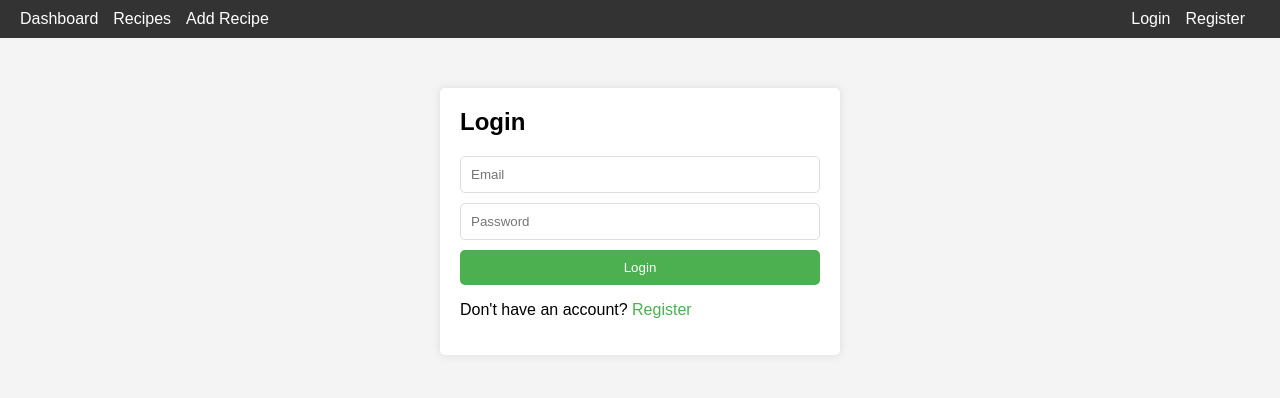
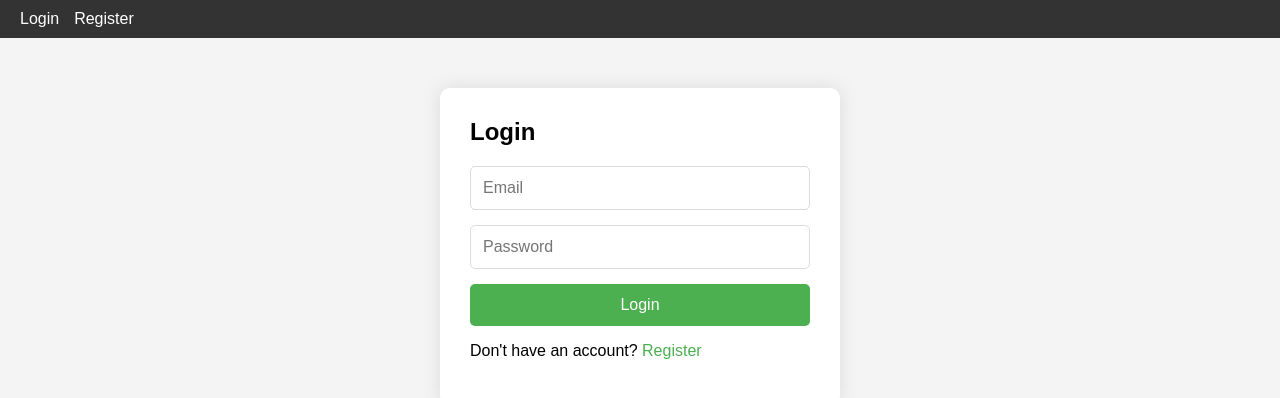
Before and after one commit to SwethaB0706/react, a React (Create React App) app in the folder recipe-management-app/: page /login in a window 1280 px wide. Shown: the top 398 px of the page. Built offline with nearby package versions, Linux system fonts and the light colour scheme.

Commit message:
version update 2.0

```diff
--- a/recipe-management-app/src/components/Header.js
+++ b/recipe-management-app/src/components/Header.js
@@ -1,5 +1,5 @@
 import React from 'react';
-import { Link,useNavigate } from 'react-router-dom';
+import { Link, useNavigate } from 'react-router-dom';
 import styled from 'styled-components';
 
 const HeaderContainer = styled.header`
@@ -27,7 +27,7 @@ const LogoutButton = styled.button`
   cursor: pointer;
 `;
 
-const Header =() => {
+const Header = () => {
   const navigate = useNavigate();
   const isLoggedIn = !!localStorage.getItem('token');
 
@@ -39,11 +39,13 @@ const Header =() => {
   return (
     <HeaderContainer>
       <Nav>
+        {isLoggedIn && (
           <div>
             <NavLink to="/">Dashboard</NavLink>
             <NavLink to="/recipes">Recipes</NavLink>
             <NavLink to="/add-recipe">Add Recipe</NavLink>
           </div>
+        )}
         <div>
           {isLoggedIn ? (
             <LogoutButton onClick={handleLogout}>Logout</LogoutButton>
@@ -57,6 +59,6 @@ const Header =() => {
       </Nav>
     </HeaderContainer>
   );
-  }
+};
 
 export default Header;
--- a/recipe-management-app/src/components/RecipeList.js
+++ b/recipe-management-app/src/components/RecipeList.js
@@ -58,7 +58,7 @@ const AddRecipeButton = styled(Link)`
   border-radius: 5px;
 `;
 
-const RecipeList = ()=> {
+const RecipeList = () => {
   const { loading, error, data } = useQuery(GET_RECIPES);
   const [searchTerm, setSearchTerm] = useState('');
 
--- a/recipe-management-app/src/pages/Login.js
+++ b/recipe-management-app/src/pages/Login.js
@@ -1,7 +1,7 @@
 import React, { useState } from 'react';
 import { useMutation, gql } from '@apollo/client';
 import { Link, useNavigate } from 'react-router-dom';
-import styled from 'styled-components';
+import styles from '../styles/Login.module.css';
 
 const LOGIN_MUTATION = gql`
   mutation Login($email: String!, $password: String!) {
@@ -15,85 +15,159 @@ const LOGIN_MUTATION = gql`
   }
 `;
 
-const LoginContainer = styled.div`
-  max-width: 400px;
-  margin: 50px auto;
-  padding: 20px;
-  background-color: #fff;
-  border-radius: 5px;
-  box-shadow: 0 0 10px rgba(0, 0, 0, 0.1);
-`;
-
-const Form = styled.form`
-  display: flex;
-  flex-direction: column;
-`;
-
-const Input = styled.input`
-  margin-bottom: 10px;
-  padding: 10px;
-  border: 1px solid #ddd;
-  border-radius: 5px;
-`;
-
-const Button = styled.button`
-  padding: 10px;
-  background-color: #4CAF50;
-  color: white;
-  border: none;
-  border-radius: 5px;
-  cursor: pointer;
-`;
-
-const ErrorMessage = styled.p`
-  color: red;
-`;
-
-const Login = ()=> {
+const Login =() =>{
   const [email, setEmail] = useState('');
   const [password, setPassword] = useState('');
+  const [errorMessage, setErrorMessage] = useState('');
   const navigate = useNavigate();
 
-  const [login, { loading, error }] = useMutation(LOGIN_MUTATION, {
+  const [login, { loading }] = useMutation(LOGIN_MUTATION, {
     onCompleted: ({ login }) => {
       localStorage.setItem('token', login.token);
       navigate('/');
+    },
+    onError: (error) => {
+      setErrorMessage(error.message || 'An error occurred during login');
     },
   });
 
   const handleSubmit = (e) => {
     e.preventDefault();
+    setErrorMessage(''); // Clear any previous error messages
     login({ variables: { email, password } });
   };
 
   return (
-    <LoginContainer>
+    <div className={styles.loginContainer}>
       <h2>Login</h2>
-      <Form onSubmit={handleSubmit}>
-        <Input
+      <form className={styles.form} onSubmit={handleSubmit}>
+        <input
+          className={styles.input}
           type="email"
           placeholder="Email"
           value={email}
           onChange={(e) => setEmail(e.target.value)}
           required
         />
-        <Input
+        <input
+          className={styles.input}
           type="password"
           placeholder="Password"
           value={password}
           onChange={(e) => setPassword(e.target.value)}
           required
         />
-        <Button type="submit" disabled={loading}>
+        <button className={styles.button} type="submit" disabled={loading}>
           {loading ? 'Logging in...' : 'Login'}
-        </Button>
-      </Form>
-      {error && <ErrorMessage>Error: {error.message}</ErrorMessage>}
+        </button>
+      </form>
+      {errorMessage && <p className={styles.errorMessage}>{errorMessage}</p>}
       <p>
-        Don't have an account? <Link to="/register">Register</Link>
+        Don't have an account? <Link className={styles.link} to="/register">Register</Link>
       </p>
-    </LoginContainer>
+    </div>
   );
 }
 
 export default Login;
+
+
+// import React, { useState } from 'react';
+// import { useMutation, gql } from '@apollo/client';
+// import { Link, useNavigate } from 'react-router-dom';
+// import styled from 'styled-components';
+
+// const LOGIN_MUTATION = gql`
+//   mutation Login($email: String!, $password: String!) {
+//     login(email: $email, password: $password) {
+//       token
+//       user {
+//         id
+//         username
+//       }
+//     }
+//   }
+// `;
+
+// const LoginContainer = styled.div`
+//   max-width: 400px;
+//   margin: 50px auto;
+//   padding: 20px;
+//   background-color: #fff;
+//   border-radius: 5px;
+//   box-shadow: 0 0 10px rgba(0, 0, 0, 0.1);
+// `;
+
+// const Form = styled.form`
+//   display: flex;
+//   flex-direction: column;
+// `;
+
+// const Input = styled.input`
+//   margin-bottom: 10px;
+//   padding: 10px;
+//   border: 1px solid #ddd;
+//   border-radius: 5px;
+// `;
+
+// const Button = styled.button`
+//   padding: 10px;
+//   background-color: #4CAF50;
+//   color: white;
+//   border: none;
+//   border-radius: 5px;
+//   cursor: pointer;
+// `;
+
+// const ErrorMessage = styled.p`
+//   color: red;
+// `;
+
+// const Login = ()=> {
+//   const [email, setEmail] = useState('');
+//   const [password, setPassword] = useState('');
+//   const navigate = useNavigate();
+
+//   const [login, { loading, error }] = useMutation(LOGIN_MUTATION, {
+//     onCompleted: ({ login }) => {
+//       localStorage.setItem('token', login.token);
+//       navigate('/');
+//     },
+//   });
+
+//   const handleSubmit = (e) => {
+//     e.preventDefault();
+//     login({ variables: { email, password } });
+//   };
+
+//   return (
+//     <LoginContainer>
+//       <h2>Login</h2>
+//       <Form onSubmit={handleSubmit}>
+//         <Input
+//           type="email"
+//           placeholder="Email"
+//           value={email}
+//           onChange={(e) => setEmail(e.target.value)}
+//           required
+//         />
+//         <Input
+//           type="password"
+//           placeholder="Password"
+//           value={password}
+//           onChange={(e) => setPassword(e.target.value)}
+//           required
+//         />
+//         <Button type="submit" disabled={loading}>
+//           {loading ? 'Logging in...' : 'Login'}
+//         </Button>
+//       </Form>
+//       {error && <ErrorMessage>Error: {error.message}</ErrorMessage>}
+//       <p>
+//         Don't have an account? <Link to="/register">Register</Link>
+//       </p>
+//     </LoginContainer>
+//   );
+// }
+
+// export default Login;
--- a/recipe-management-app/src/pages/RecipeDetails.js
+++ b/recipe-management-app/src/pages/RecipeDetails.js
@@ -1,6 +1,6 @@
 import React from 'react';
 import { useQuery, useMutation, gql } from '@apollo/client';
-import { useParams, Link,useNavigate } from 'react-router-dom';
+import { useParams, Link, useNavigate } from 'react-router-dom';
 import styled from 'styled-components';
 
 const GET_RECIPE = gql`
@@ -67,13 +67,41 @@ const DeleteButton = styled.button`
   cursor: pointer;
 `;
 
-const RecipeDetails= ()=> {
+const RecipeDetails = () => {
   const { id } = useParams();
   const navigate = useNavigate();
   const { loading, error, data } = useQuery(GET_RECIPE, { variables: { id } });
 
   const [deleteRecipe] = useMutation(DELETE_RECIPE, {
-    onCompleted: () => navigate('/recipes')
+    update(cache) {
+      // Update the cache to reflect the deletion
+      const existingRecipes = cache.readQuery({ query: gql`
+        query GetRecipes {
+          getRecipes {
+            id
+            title
+            category
+          }
+        }
+      `});
+
+      if (existingRecipes) {
+        const newRecipes = existingRecipes.getRecipes.filter(recipe => recipe.id !== id);
+        cache.writeQuery({
+          query: gql`
+            query GetRecipes {
+              getRecipes {
+                id
+                title
+                category
+              }
+            }
+          `,
+          data: { getRecipes: newRecipes },
+        });
+      }
+    },
+    onCompleted: () => navigate('/recipes'),
   });
 
   if (loading) return <p>Loading...</p>;
@@ -112,6 +140,6 @@ const RecipeDetails= ()=> {
       </ButtonContainer>
     </RecipeContainer>
   );
-}
+};
 
 export default RecipeDetails;
--- /dev/null
+++ b/recipe-management-app/src/styles/Login.module.css
@@ -0,0 +1,93 @@
+/* Login.module.css */
+
+.loginContainer {
+    max-width: 400px;
+    margin: 50px auto;
+    padding: 30px;
+    background-color: #fff;
+    border-radius: 10px;
+    box-shadow: 0 0 20px rgba(0, 0, 0, 0.1);
+    animation: fadeIn 0.5s ease-out;
+  }
+
+  @keyframes fadeIn {
+    from {
+      opacity: 0;
+      transform: translateY(-20px);
+    }
+    to {
+      opacity: 1;
+      transform: translateY(0);
+    }
+  }
+
+  .form {
+    display: flex;
+    flex-direction: column;
+  }
+
+  .input {
+    margin-bottom: 15px;
+    padding: 12px;
+    border: 1px solid #ddd;
+    border-radius: 5px;
+    font-size: 16px;
+    transition: border-color 0.3s ease;
+  }
+
+  .input:focus {
+    border-color: #4CAF50;
+    outline: none;
+  }
+
+  .button {
+    padding: 12px;
+    background-color: #4CAF50;
+    color: white;
+    border: none;
+    border-radius: 5px;
+    cursor: pointer;
+    font-size: 16px;
+    transition: background-color 0.3s ease;
+  }
+
+  .button:hover {
+    background-color: #45a049;
+  }
+
+  .button:disabled {
+    background-color: #cccccc;
+    cursor: not-allowed;
+  }
+
+  .errorMessage {
+    color: #f44336;
+    margin-top: 10px;
+    animation: shake 0.82s cubic-bezier(.36,.07,.19,.97) both;
+  }
+
+  @keyframes shake {
+    10%, 90% {
+      transform: translate3d(-1px, 0, 0);
+    }
+    20%, 80% {
+      transform: translate3d(2px, 0, 0);
+    }
+    30%, 50%, 70% {
+      transform: translate3d(-4px, 0, 0);
+    }
+    40%, 60% {
+      transform: translate3d(4px, 0, 0);
+    }
+  }
+
+  .link {
+    color: #4CAF50;
+    text-decoration: none;
+    transition: color 0.3s ease;
+  }
+
+  .link:hover {
+    color: #45a049;
+    text-decoration: underline;
+  }
```
Also changed, not shown: recipe-management-app/src/components/RecipeForm.js (+64 -13 lines). Lines whose indentation alone changed are shown as unchanged.
